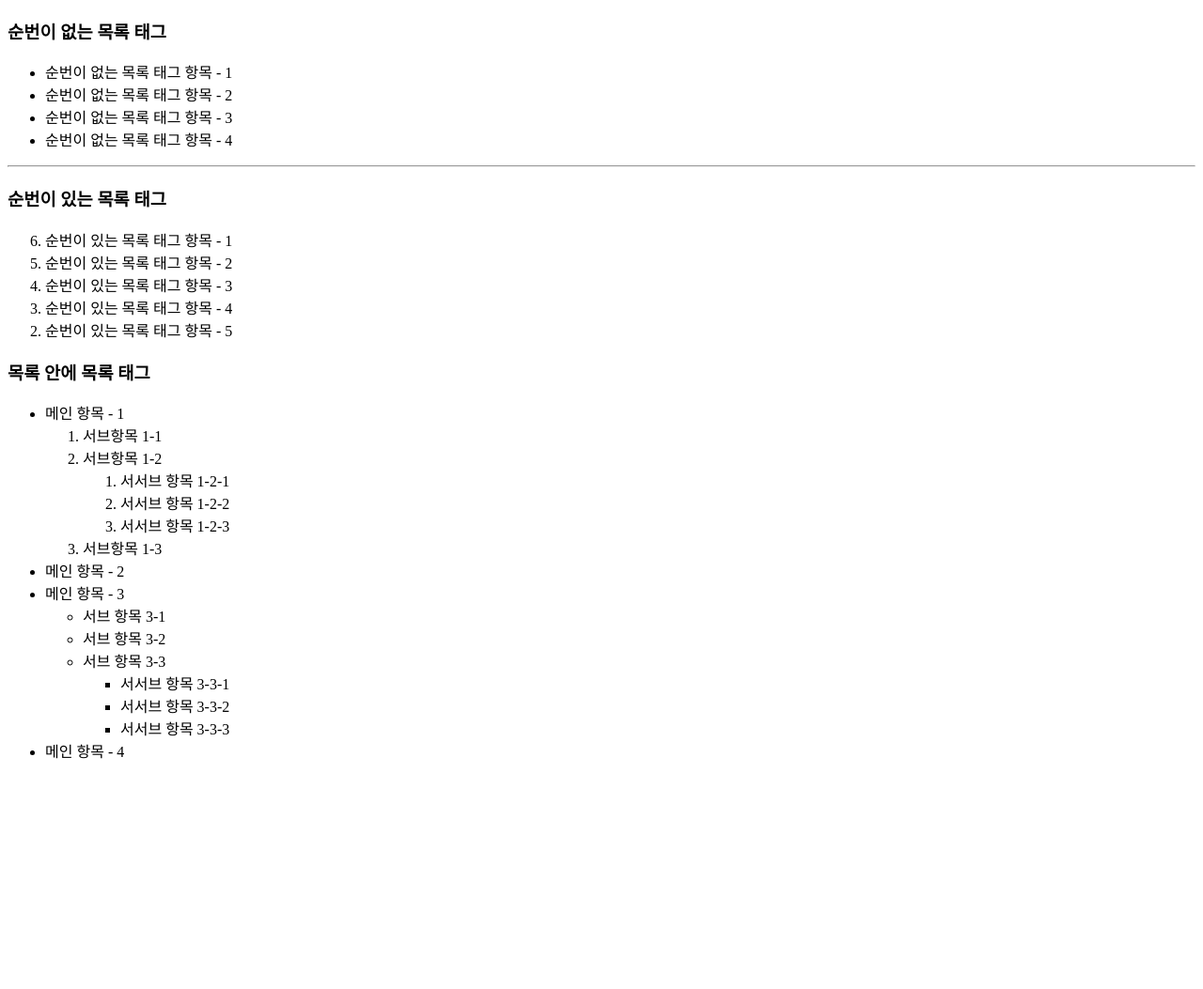
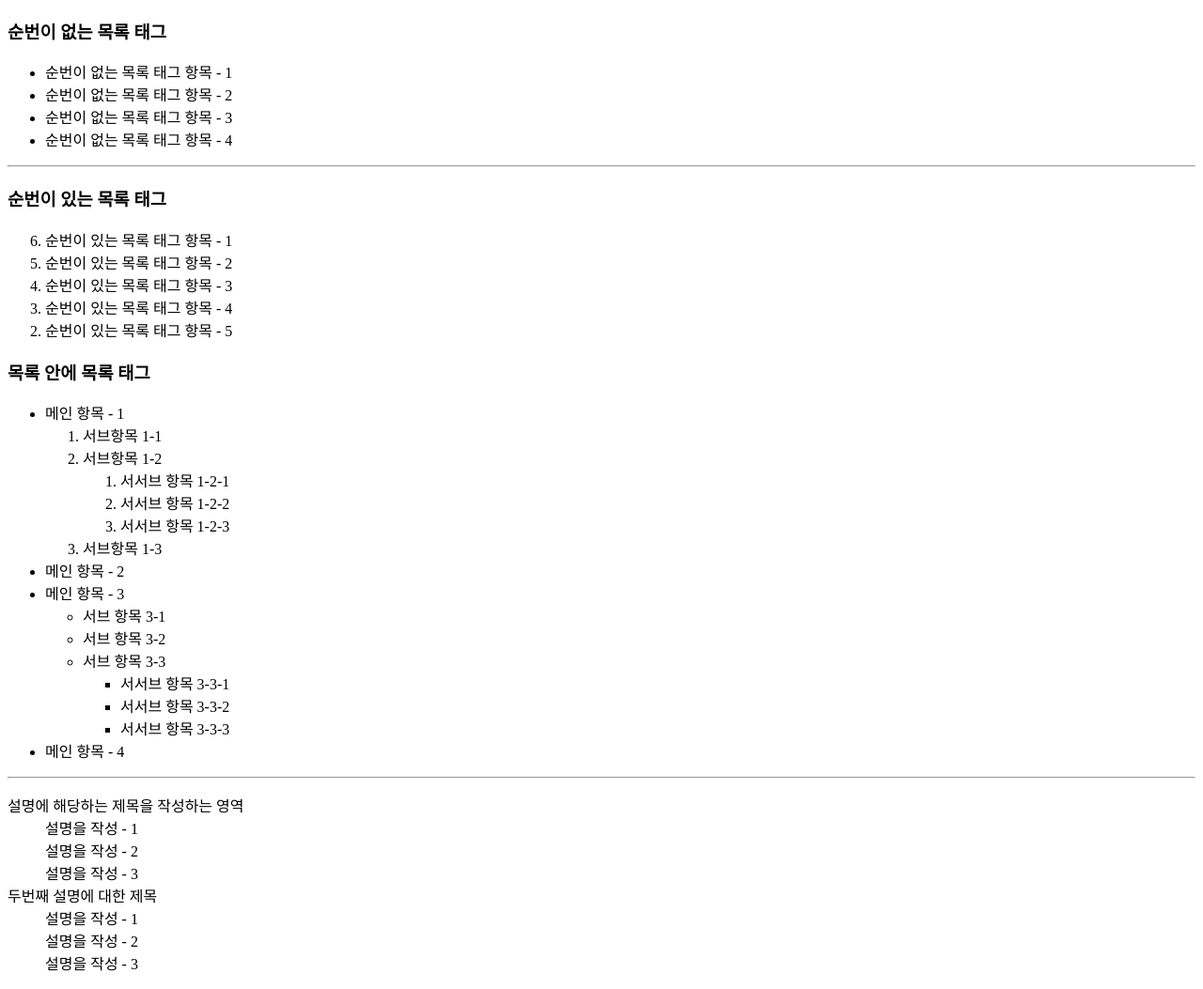
Before and after one commit to nam2626/KH_2024_08_WEB, a plain HTML site: page Step01/list.html in a window 1280 px wide. Shown: the whole page at 94% size. Before the commit the page ends 827 px from the top, so only its background shows below. Drawn offline with Linux system fonts and the light colour scheme.

Commit message:
dl dt dd

```diff
--- a/Step01/list.html
+++ b/Step01/list.html
@@ -49,5 +49,17 @@
     </ul>
     <li>메인 항목 - 4</li>
   </ul>
+  <hr>
+  <dl>
+    <dt>설명에 해당하는 제목을 작성하는 영역</dt>
+    <dd>설명을 작성 - 1</dd>
+    <dd>설명을 작성 - 2</dd>
+    <dd>설명을 작성 - 3</dd>
+    <dt>두번째 설명에 대한 제목</dt>
+    <dd>설명을 작성 - 1</dd>
+    <dd>설명을 작성 - 2</dd>
+    <dd>설명을 작성 - 3</dd>
+  </dl>
+
 </body>
 </html>
```
